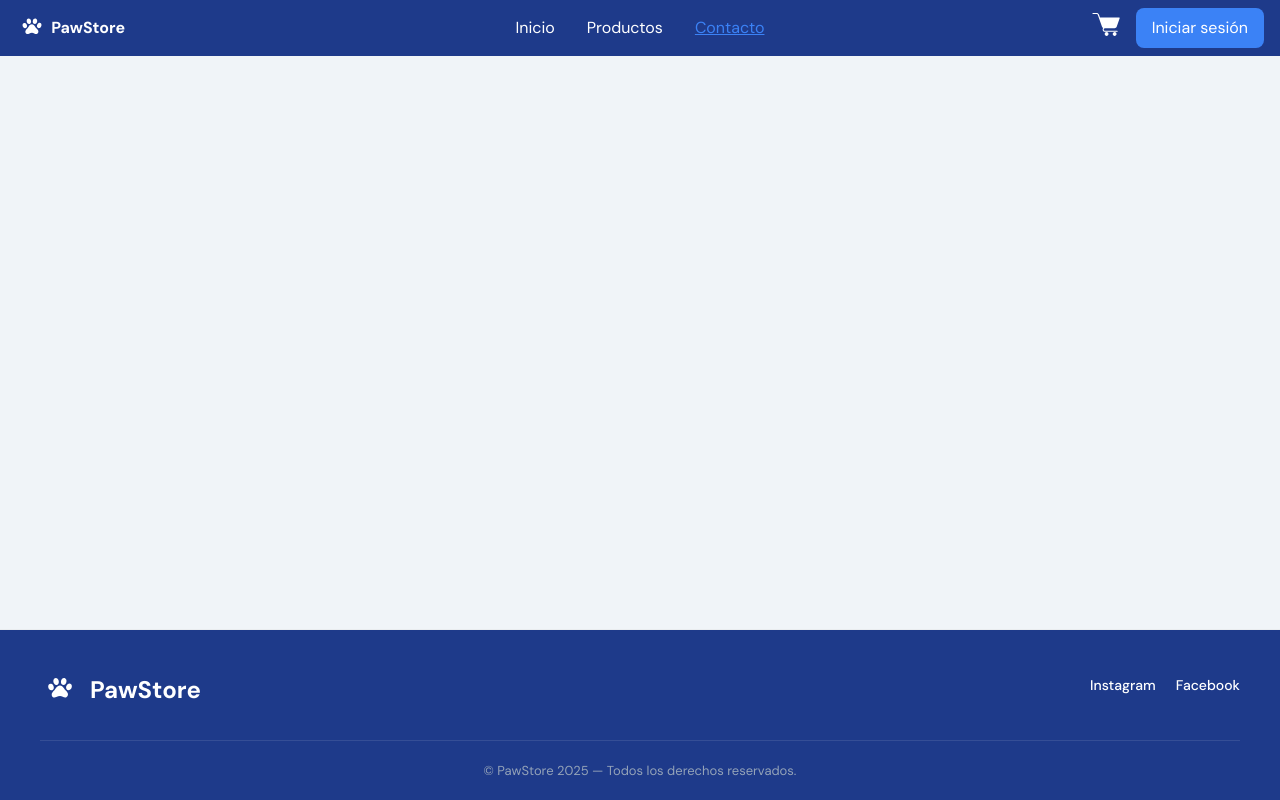
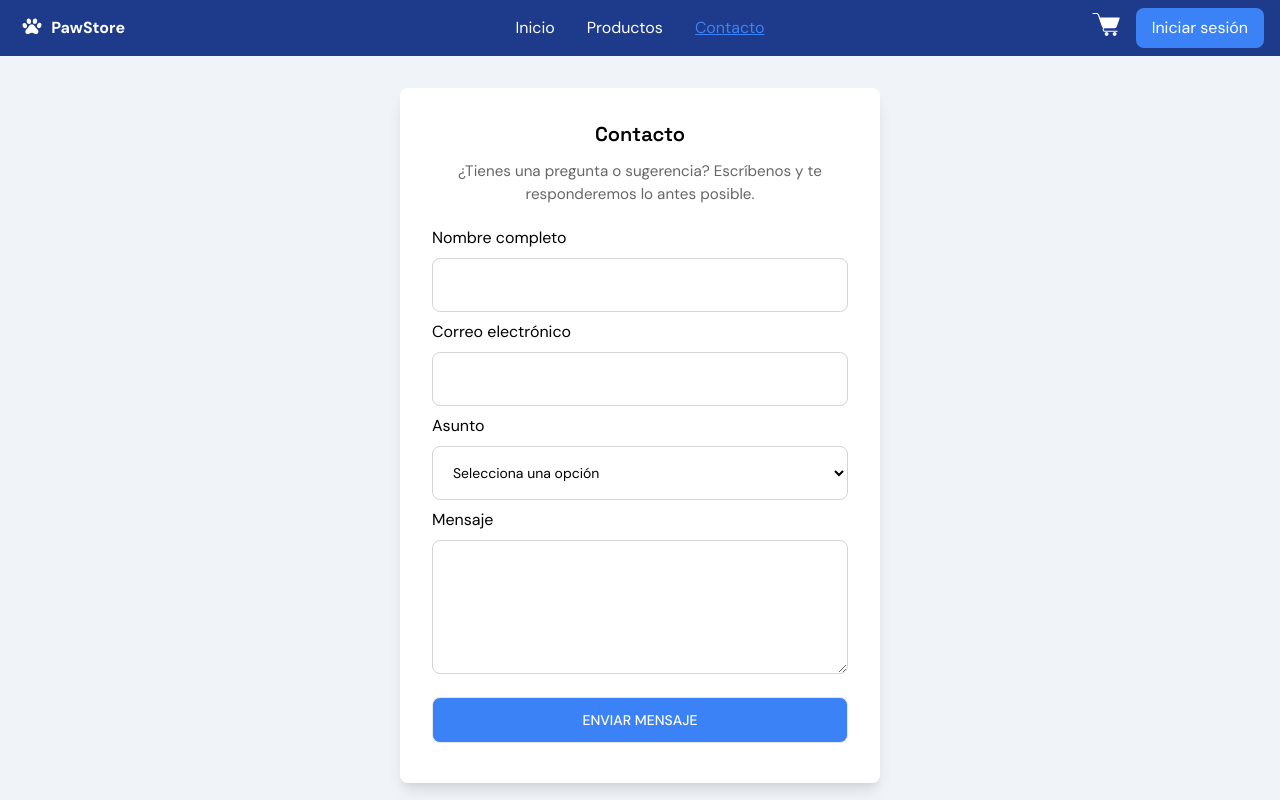
Before and after one commit to sebastiansaenz-dev/DUAD, a React (Vite) app in the folder frontend/: page /contacto in a window 1280 px wide. Shown: the top 800 px of the page. Built offline with nearby package versions, Linux system fonts and the light colour scheme; no server answers.

Commit message:
Restore the Contact page content

```diff
--- a/frontend/src/pages/Contact/Contact.jsx
+++ b/frontend/src/pages/Contact/Contact.jsx
@@ -1,5 +1,117 @@
+import { useState } from "react";
+import { useForm } from "react-hook-form";
+import styles from "./styles/Contact.module.css";
+
 const Contact = () => {
-  return <></>;
+  const [sent, setSent] = useState(false);
+  const {
+    register,
+    handleSubmit,
+    reset,
+    formState: { errors },
+  } = useForm();
+
+  const onSubmit = () => {
+    setSent(true);
+    reset();
+  };
+
+  return (
+    <main className={styles["page"]}>
+      <form onSubmit={handleSubmit(onSubmit)} className={styles["form"]}>
+        <h1 className={styles["form-title"]}>Contacto</h1>
+        <p className={styles["form-intro"]}>
+          ¿Tienes una pregunta o sugerencia? Escríbenos y te responderemos lo
+          antes posible.
+        </p>
+
+        {sent && (
+          <p className={styles["success-message"]}>
+            Tu mensaje se envió correctamente. Gracias por contactarnos.
+          </p>
+        )}
+
+        <div className={styles["input-container"]}>
+          <label htmlFor="name">Nombre completo</label>
+          <input
+            type="text"
+            id="name"
+            {...register("name", {
+              required: "Campo obligatorio",
+              validate: (value) => value.trim() !== "" || "Campo obligatorio",
+            })}
+          />
+          {errors.name && (
+            <span role="alert" className={styles["error-message"]}>
+              {errors.name.message}
+            </span>
+          )}
+        </div>
+
+        <div className={styles["input-container"]}>
+          <label htmlFor="email">Correo electrónico</label>
+          <input
+            type="email"
+            id="email"
+            {...register("email", {
+              required: "Campo obligatorio",
+              validate: (value) => value.trim() !== "" || "Campo obligatorio",
+              pattern: {
+                value: /^[^\s@]+@[^\s@]+\.[^\s@]+$/,
+                message: "Ingresa un email válido",
+              },
+            })}
+          />
+          {errors.email && (
+            <span role="alert" className={styles["error-message"]}>
+              {errors.email.message}
+            </span>
+          )}
+        </div>
+
+        <div className={styles["input-container"]}>
+          <label htmlFor="type">Asunto</label>
+          <select
+            id="type"
+            defaultValue=""
+            {...register("type", { required: "Campo obligatorio" })}
+          >
+            <option value="" disabled>
+              Selecciona una opción
+            </option>
+            <option value="question">Pregunta</option>
+            <option value="suggestion">Sugerencia</option>
+          </select>
+          {errors.type && (
+            <span role="alert" className={styles["error-message"]}>
+              {errors.type.message}
+            </span>
+          )}
+        </div>
+
+        <div className={styles["input-container"]}>
+          <label htmlFor="message">Mensaje</label>
+          <textarea
+            id="message"
+            rows="5"
+            {...register("message", {
+              required: "Campo obligatorio",
+              validate: (value) => value.trim() !== "" || "Campo obligatorio",
+            })}
+          />
+          {errors.message && (
+            <span role="alert" className={styles["error-message"]}>
+              {errors.message.message}
+            </span>
+          )}
+        </div>
+
+        <button className={styles["submit"]} type="submit">
+          Enviar mensaje
+        </button>
+      </form>
+    </main>
+  );
 };
 
 export default Contact;
--- /dev/null
+++ b/frontend/src/pages/Contact/styles/Contact.module.css
@@ -0,0 +1,102 @@
+.page {
+  flex: 1;
+  display: flex;
+  justify-content: center;
+  align-items: center;
+  padding: 2rem 1rem;
+}
+
+.form {
+  display: block;
+  padding: 2rem;
+  width: 100%;
+  max-width: 30em;
+  border-radius: 0.5rem;
+  background-color: #fff;
+  box-shadow:
+    0 10px 15px -3px rgba(0, 0, 0, 0.1),
+    0 4px 6px -2px rgba(0, 0, 0, 0.05);
+}
+
+.form-title {
+  font-size: 1.25rem;
+  line-height: 1.75rem;
+  font-weight: 600;
+  text-align: center;
+  color: black;
+}
+
+.form-intro {
+  text-align: center;
+  color: #666;
+  font-size: 0.95rem;
+  margin: 0.75rem 0 1.25rem 0;
+}
+
+.input-container {
+  position: relative;
+}
+
+.input-container input,
+.input-container select,
+.input-container textarea,
+.form button {
+  outline: none;
+  border: 1px solid #e5e7eb;
+  margin: 8px 0;
+}
+
+.input-container input,
+.input-container select,
+.input-container textarea {
+  background-color: #fff;
+  padding: 1rem;
+  font-size: 0.875rem;
+  line-height: 1.25rem;
+  width: 100%;
+  border-radius: 0.5rem;
+  border-color: rgb(212, 212, 212);
+}
+
+.input-container textarea {
+  resize: vertical;
+  min-height: 7rem;
+}
+
+.submit {
+  display: block;
+  padding-top: 0.75rem;
+  padding-bottom: 0.75rem;
+  padding-left: 1.25rem;
+  padding-right: 1.25rem;
+  background-color: #3b82f6;
+  color: white;
+  font-size: 0.875rem;
+  line-height: 1.25rem;
+  font-weight: 500;
+  width: 100%;
+  border-radius: 0.5rem;
+  text-transform: uppercase;
+  cursor: pointer;
+}
+
+.submit:hover {
+  background-color: #2563eb;
+}
+
+.error-message {
+  display: block;
+  color: #dc2626;
+  font-size: 0.875rem;
+  margin-bottom: 0.5rem;
+}
+
+.success-message {
+  color: #166534;
+  background-color: #ecfdf3;
+  border-left: 0.3em solid #16a34a;
+  padding: 0.5em 1em;
+  border-radius: 0.5em;
+  font-size: 0.95em;
+  margin-bottom: 1em;
+}
```
